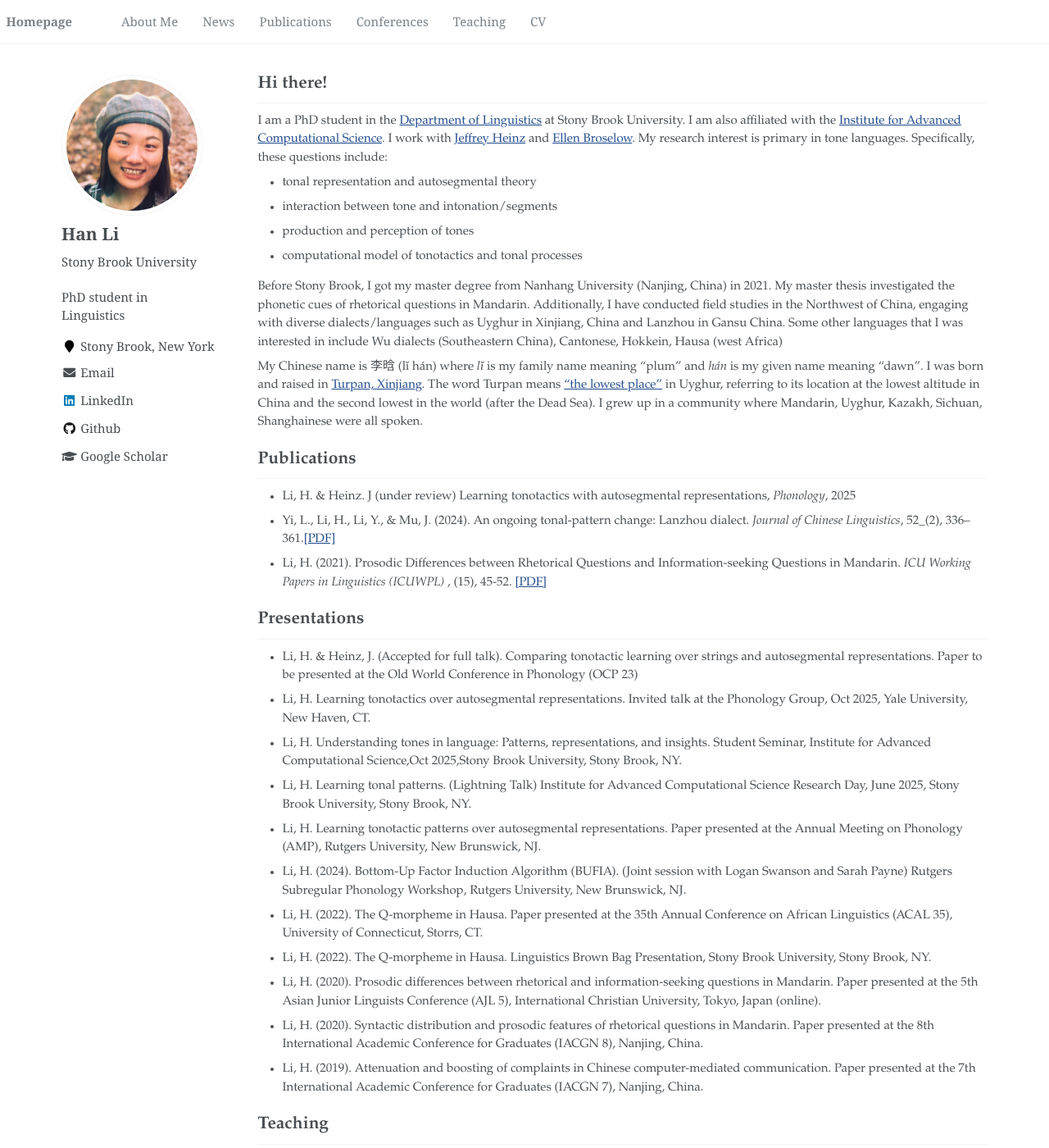
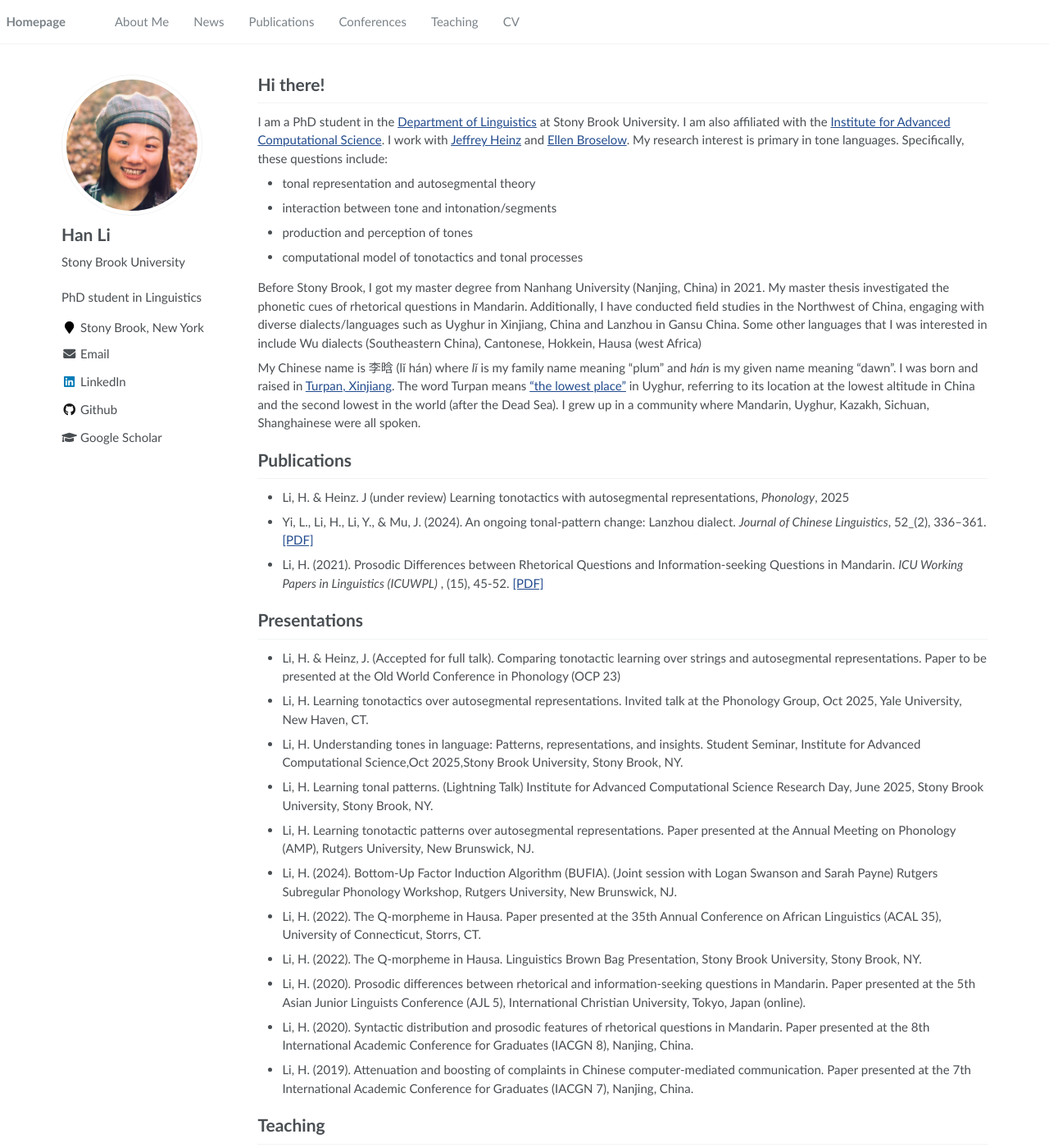
Before and after one commit to lihan829/lihan829.github.io, a Jekyll site: the page built from _pages/about.md, in a window 1280 px wide and 1400 px high. Shown: the whole window at 82% size. Built offline with Jekyll 4.4.1, drawn with Linux system fonts in a browser that asks for light colours.

Commit message:
Update sans-serif font variable and usage

```diff
--- a/_sass/_variables.scss
+++ b/_sass/_variables.scss
@@ -14,8 +14,8 @@ $indent-var                 : 0.5em;
 
 /* system typefaces */
 $serif                      : Garamond, Times, serif;
-//$sans-serif                 : "Trebuchet MS", Helvetica, sans-serif;
-$sans-serif                 : Georgia, serif, sans-serif;
+$sans-serif                 : "Trebuchet MS", Helvetica, sans-serif;
+//$sans-serif                 : Georgia, serif, sans-serif;
 
 // $sans-serif                 : -apple-system, ".SFNSText-Regular", "San Francisco", "Roboto", "Segoe UI", "Helvetica Neue", "Lucida Grande", Arial, sans-serif;
 $monospace                  : Monaco, Consolas, "Lucida Console", monospace;
@@ -31,9 +31,9 @@ $bodoni                     : "Bodoni MT", serif;
 $calisto                    : "Calisto MT", serif;
 $garamond                   : Garamond, serif;
 
-$global-font-family         : $serif;
-$header-font-family         : $serif;
-$caption-font-family        : $serif;
+$global-font-family         : $sans-serif;
+$header-font-family         : $sans-serif;
+$caption-font-family        : $sans-serif;
 
 /* type scale */
 $type-size-1                : 2.441em;  // ~39.056px
```
